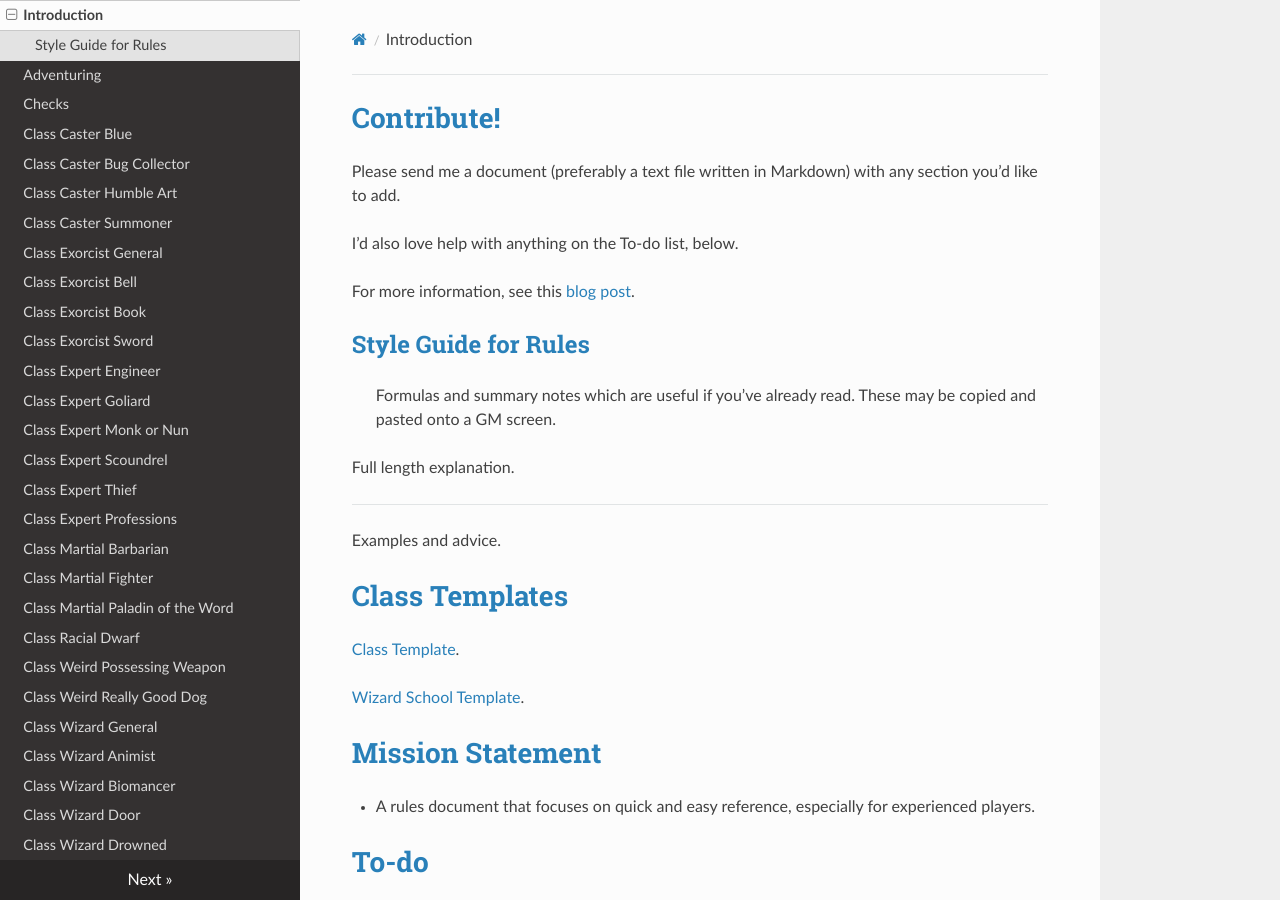
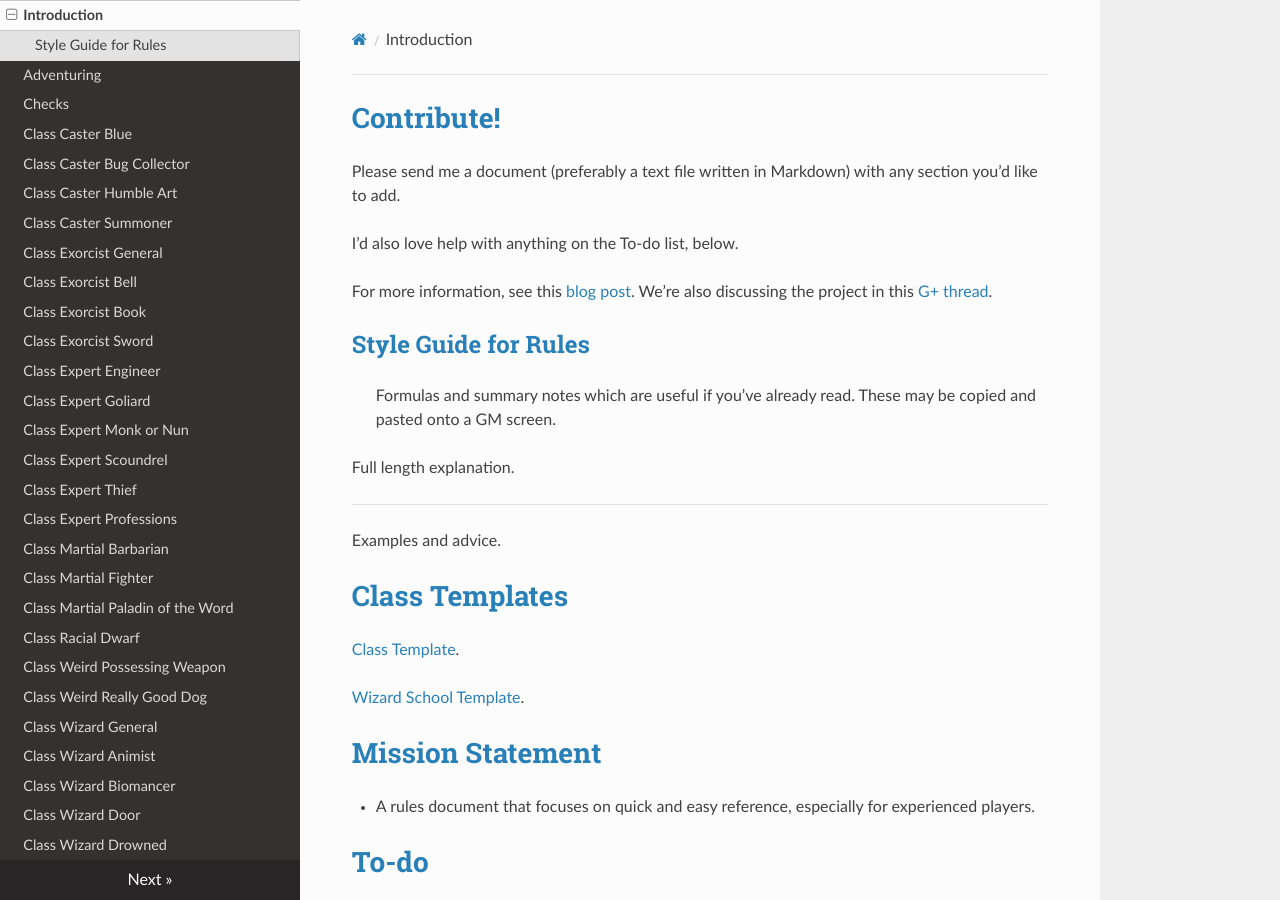
Before and after one commit to valzi/villagefolk, an MkDocs documentation site: the page built from docs/index.md, in a window 1280 px wide and 900 px high. Built offline with MkDocs 1.6.1, drawn with Linux system fonts in a browser that asks for light colours; nearby versions of some CDN libraries; old or Windows-style settings are respelled for this version of MkDocs.

Commit message:
Regular auto-commit

```diff
--- a/docs/index.md
+++ b/docs/index.md
@@ -6,7 +6,7 @@ Please send me a document (preferably a text file written in Markdown) with any
 
 I'd also love help with anything on the To-do list, below.
 
-For more information, see this [blog post](https://buildingsarepeople.blogspot.com/2018/07/modular-osr-documents-starting-with-glog.html ).
+For more information, see this [blog post](https://buildingsarepeople.blogspot.com/2018/07/modular-osr-documents-starting-with-glog.html). We're also discussing the project in this [G+ thread](https://plus.google.com/+MichaelBacon/posts/hkBfGBGYoBC).
 
 ## Style Guide for Rules
 
```
